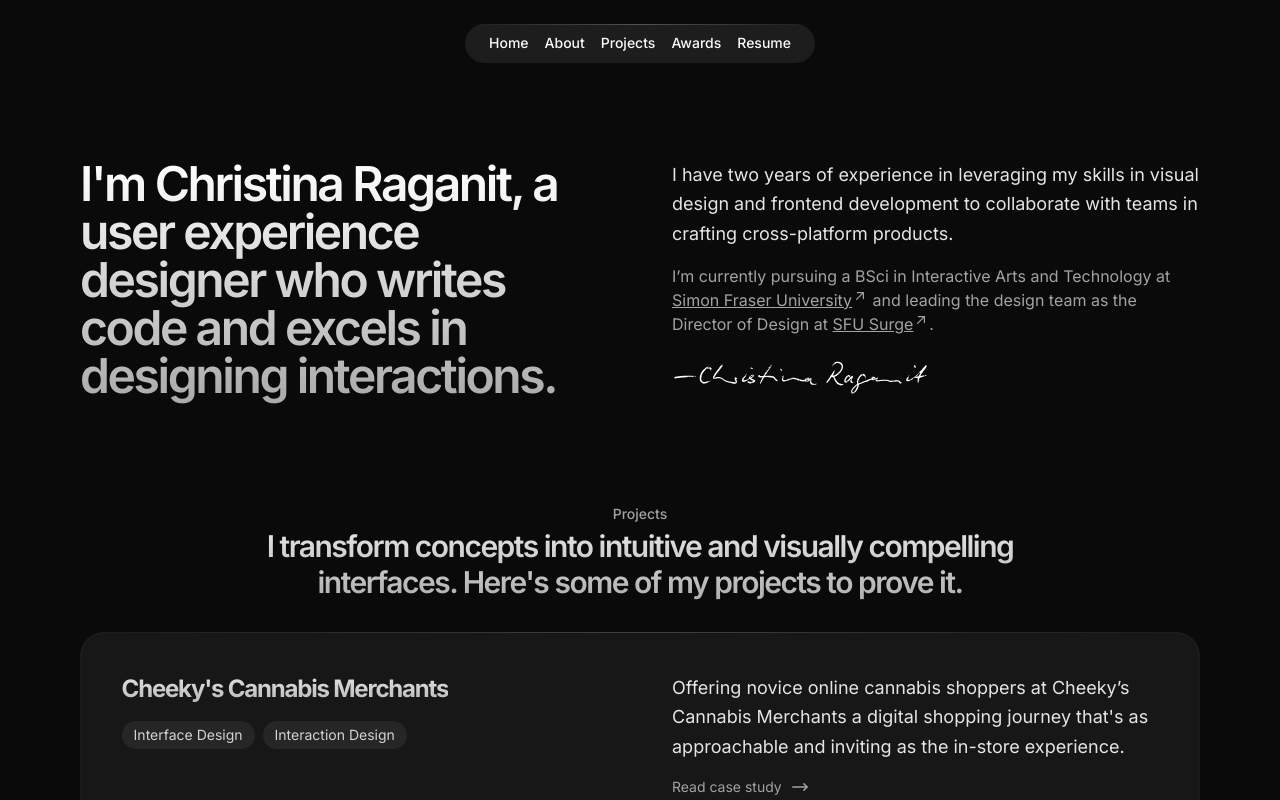
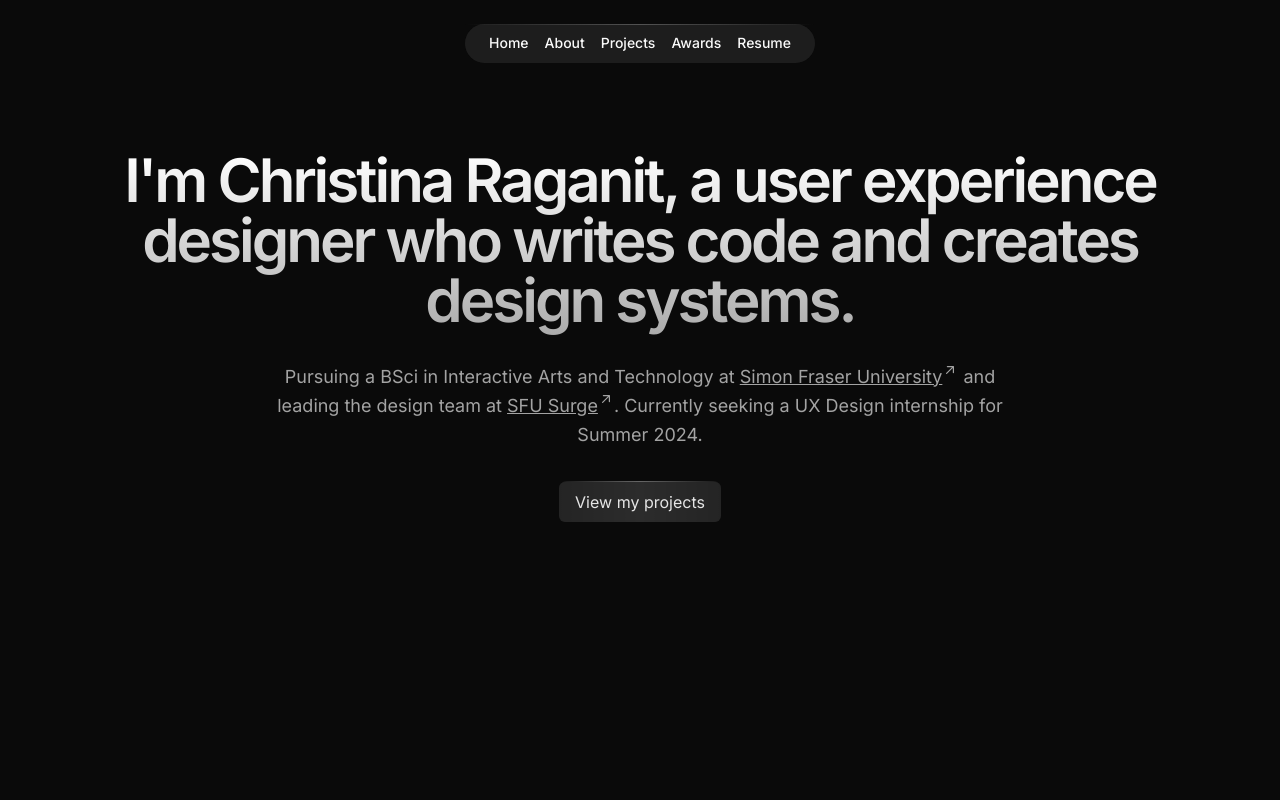
Before and after one commit to christinaraganit/iat339_p3, a Next.js app in the folder portfolio/: page / in a window 1280 px wide. Shown: the top 800 px of the page. Built offline with nearby package versions, Linux system fonts and the light colour scheme.

Commit message:
Redesigned the landing page hero section and wrote styling to increase gap between sections in home page

```diff
--- a/portfolio/app/globals.css
+++ b/portfolio/app/globals.css
@@ -1,6 +1,10 @@
 @tailwind base;
 @tailwind components;
 @tailwind utilities;
+
+html {
+  scroll-behavior: smooth;
+}
 
 * {
   box-sizing: border-box;
@@ -16,7 +20,7 @@ body {
 
 @layer components {
   main {
-    @apply w-full flex flex-col gap-12 lg:gap-20 text-center mt-[25%] lg:mt-40 px-6 lg:px-20 max-w-[80rem];
+    @apply w-full flex flex-col gap-16 lg:gap-32 px-6 lg:px-20 max-w-[80rem] text-center;
   }
 
   main.project {
@@ -28,23 +32,23 @@ body {
   }
 
   .large-title {
-    @apply text-3xl xl:text-5xl font-semibold bg-gradient-to-b from-white to-neutral-400 inline-block text-transparent bg-clip-text md:pb-4 lg:pb-6 tracking-tighter;
+    @apply text-4xl md:text-5xl xl:text-6xl font-semibold bg-gradient-to-b from-white to-neutral-400 inline-block text-transparent bg-clip-text pb-2 md:pb-4 lg:pb-6 tracking-tighter;
   }
 
   .title-1 {
-    @apply text-3xl font-semibold bg-gradient-to-b from-neutral-200 to-neutral-400 inline-block text-transparent bg-clip-text pb-4 tracking-tighter;
+    @apply text-3xl xl:text-4xl font-semibold bg-gradient-to-b from-neutral-200 to-neutral-400 inline-block text-transparent bg-clip-text pb-4 tracking-tighter;
   }
 
   .title-2 {
-    @apply text-2xl font-bold bg-gradient-to-b from-neutral-200 to-neutral-400 inline-block text-transparent bg-clip-text pb-3 tracking-tighter;
+    @apply text-2xl xl:text-3xl font-bold bg-gradient-to-b from-neutral-200 to-neutral-400 inline-block text-transparent bg-clip-text pb-3 tracking-tighter;
   }
 
   .title-3 {
-    @apply text-xl font-bold bg-gradient-to-b from-neutral-200 to-neutral-400 inline-block text-transparent bg-clip-text pb-3 tracking-tighter;
+    @apply text-xl xl:text-2xl font-bold bg-gradient-to-b from-neutral-200 to-neutral-400 inline-block text-transparent bg-clip-text pb-3 tracking-tighter;
   }
 
   .title-4 {
-    @apply text-lg font-bold bg-gradient-to-b from-neutral-200 to-neutral-400 inline-block text-transparent bg-clip-text pb-2 tracking-tighter;
+    @apply text-lg xl:text-xl font-bold bg-gradient-to-b from-neutral-200 to-neutral-400 inline-block text-transparent bg-clip-text pb-2 tracking-tighter;
   }
 
   .headline {
--- a/portfolio/app/page.tsx
+++ b/portfolio/app/page.tsx
@@ -8,33 +8,27 @@ import ProjectLink from "@/components/project-link";
 export default function Home() {
   return (
     <main id="landing">
-      <header className="grid text-left align-bottom lg:grid-cols-2 lg:gap-16">
-        <h1 className="large-title">
-          I'm Christina Raganit, a user experience designer who writes code and
-          excels in designing interactions.
-        </h1>
-        <div className="flex flex-col justify-baseline hidden md:flex">
-          <p className="lead pb-4 lg:max-w-xl">
-            I have two years of experience in leveraging my skills in visual
-            design and frontend development to collaborate with teams in
-            crafting cross-platform products.
+      <header className="max-h-screen h-screen lg:h-[calc(100vh-8rem)] mt-0 pt-0 flex flex-col items-center justify-center justify-between">
+        <div className="flex flex-col items-center justify-center h-full">
+          <h1 className="large-title mb-2">
+            I'm Christina Raganit, a user experience designer who writes code
+            and creates design systems.
+          </h1>
+          <p className="lead text-neutral-400 mb-4">
+            Pursuing a BSci in Interactive Arts and Technology at{" "}
+            <Link text="Simon Fraser University" link=""></Link> and leading the
+            design team at <Link text="SFU Surge" link=""></Link>. Currently
+            seeking a UX Design internship for Summer 2024.
           </p>
-          <p className="lead-2 lg:max-w-xl text-neutral-400 pb-6">
-            I’m currently pursuing a BSci in Interactive Arts and Technology at{" "}
-            <Link
-              text="Simon Fraser University"
-              link="https://www.sfu.ca/siat.html"
-            ></Link>{" "}
-            and leading the design team as the Director of Design at{" "}
-            <Link text="SFU Surge" link="https://sfusurge.com/"></Link>.
-          </p>
-          <img
-            src="signature.svg"
-            className="w-3/4 lg:w-1/2 max-w-[16rem]"
-          ></img>
+
+          <Button text="View my projects" link="#projects"></Button>
+        </div>
+        <div className="absolute bottom-0 h-[32vh] w-full">
+          {/* <div className="relative h-full w-auto bg-gradient-radial from-neutral-900 via-neutral-950 to-neutral-950 overflow-hidden -z-100"></div>
+          <div className="relative h-80% rounded-full bg-neutral-950"></div> */}
         </div>
       </header>
-      <section id="projects">
+      <section id="projects" className="scroll-mt-40">
         <h2 className="headline pb-1">Projects</h2>
         <p className="title-1 mb-2 lg:mb-4">
           I transform concepts into intuitive and visually compelling
@@ -55,9 +49,9 @@ export default function Home() {
       <section id="testimonials">
         <h2 className="headline pb-1">Testimonials</h2>
         <p className="title-1 mb-2 lg:mb-4">
-          I collaborate seamlessly with design and development teams to{" "}
-          <a href="/awards">win hackathons</a> and ship projects. Here's what
-          some of my teammates are saying about me.
+          I collaborate seamlessly with design and development teams to win
+          hackathons and ship projects. Here's what some of my teammates are
+          saying about me.
         </p>
         <div
           id="testimonials-container"
--- a/portfolio/components/button.tsx
+++ b/portfolio/components/button.tsx
@@ -1,11 +1,12 @@
 interface Props {
   text: string;
+  link: string;
 }
 
 export default function Button(props: Props) {
   return (
     <a
-      href=""
+      href={props.link}
       className="group-hover/button block w-fit py-[0.0625rem] pt-[0.0625rem] pb-0 rounded-lg
       bg-gradient-to-r from-neutral-900 via-neutral-400/60 to-neutral-900
       hover/button:from-neutral-800/60 hover/button:via-neutral-500 hover/button:to-neutral-800/60"
--- a/portfolio/components/footer.tsx
+++ b/portfolio/components/footer.tsx
@@ -1,6 +1,6 @@
 export default function Footer() {
   return (
-    <footer className="bg-neutral-900/60 w-full flex flex-col items-center mt-16">
+    <footer className="bg-neutral-900/60 w-full flex flex-col items-center mt-24">
       <div className="divider"></div>
       <div className="p-6 lg:px-20 w-full max-w-[80rem] grid md:grid-cols-2 lg:gap-8">
         <p className="max-w-full md:max-w-sm text-sm text-center md:text-left text-neutral-400 order-last md:order-first pb-0">
--- a/portfolio/components/project-link.tsx
+++ b/portfolio/components/project-link.tsx
@@ -24,7 +24,7 @@ export default function ProjectLink(props: Props) {
               ))}
             </div>
           </div>
-          <div className="pt-6 lg:pt-0 w-full lg:pl-6 flex flex-col justify-end text-neutral-200">
+          <div className="pt-6 lg:pt-0 w-full flex flex-col justify-end text-neutral-200">
             <p className="text-neutral-200 pb-4 text-base lg:lead">
               {props.children}
             </p>
```
Also changed, not shown: portfolio/public/light.svg (added).
